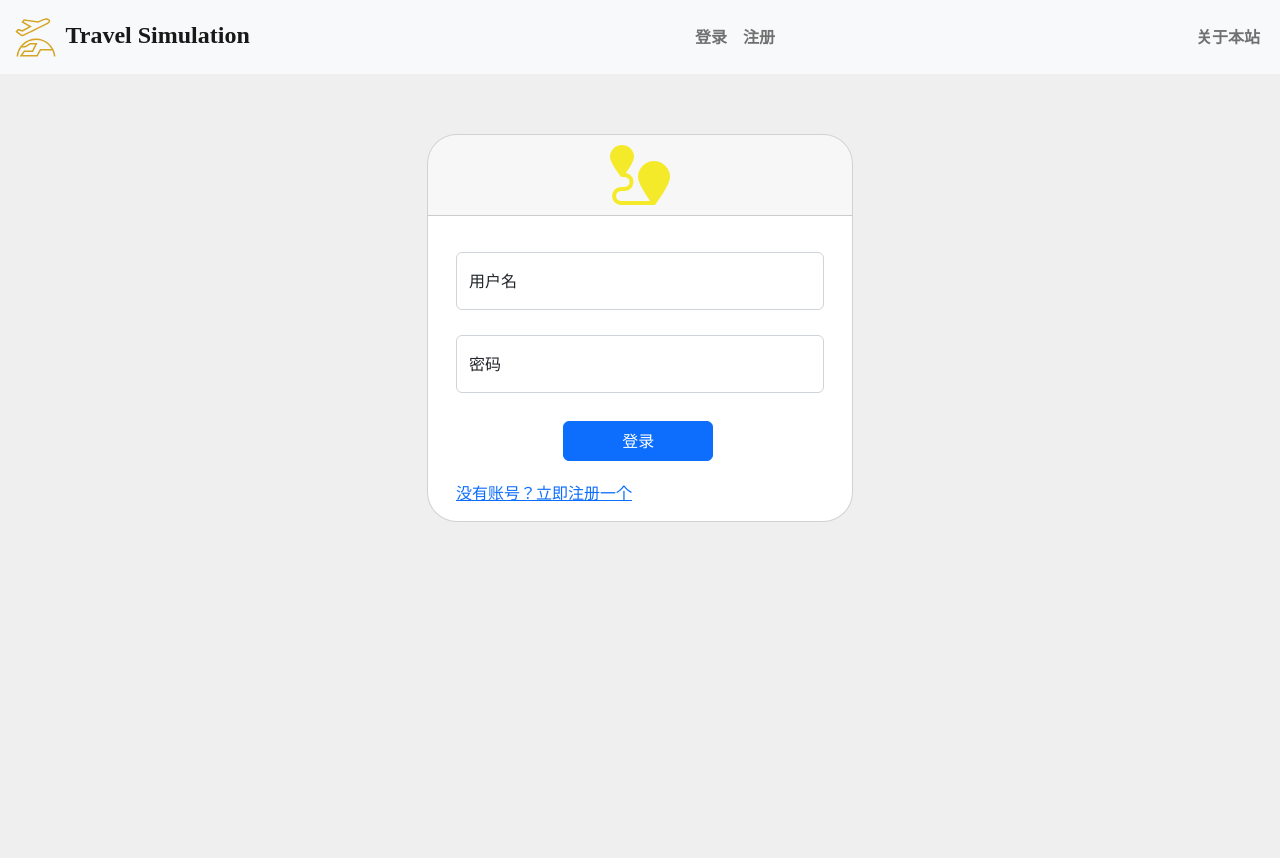
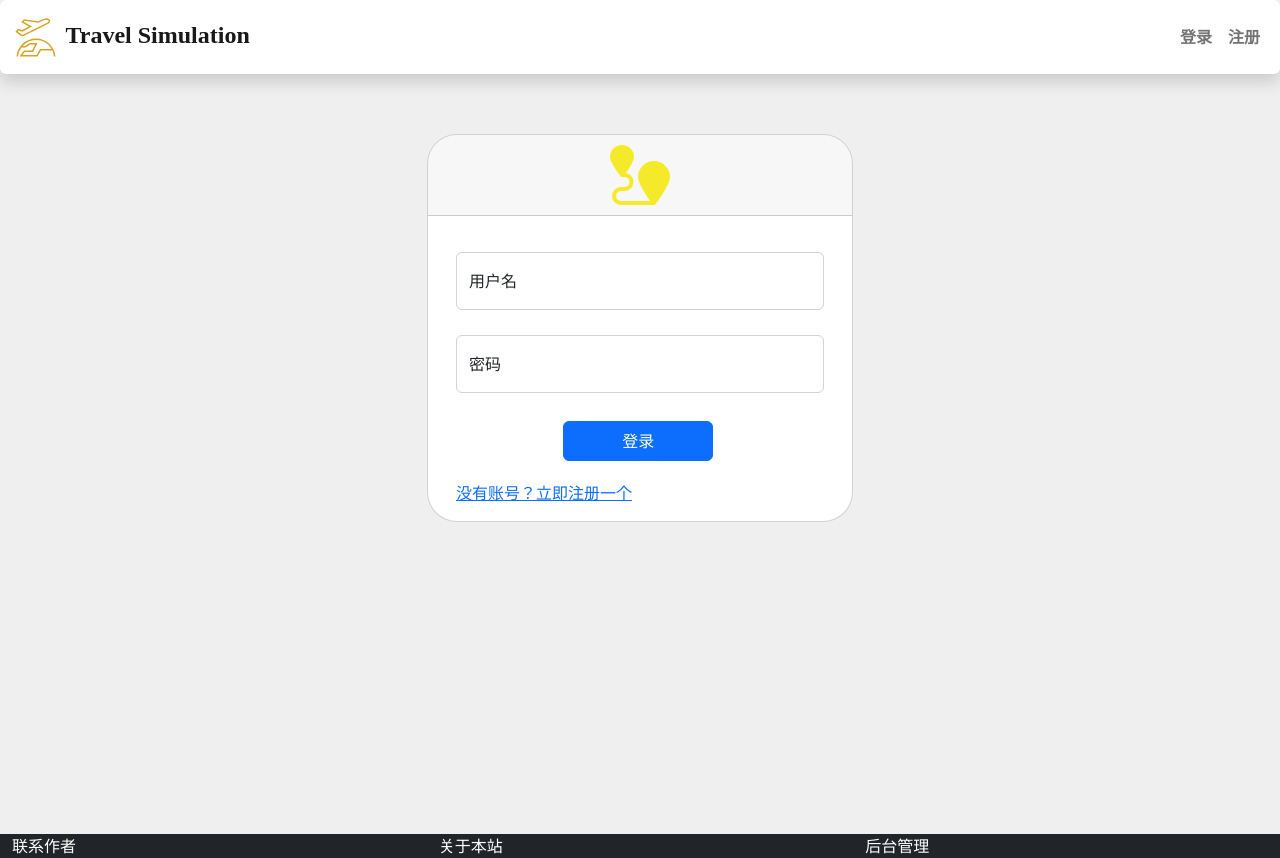
Before and after one commit to lxydamn/TravelSimulation, a Vue app in the folder web/: page /user/login in a window 1280 px wide. Before the commit the page ends 800 px from the top, so only its background shows below. Built offline with nearby package versions, Linux system fonts and the light colour scheme.

Commit message:
更新底部导航栏、优化顶部导航栏

```diff
--- a/web/src/App.vue
+++ b/web/src/App.vue
@@ -1,16 +1,21 @@
 <template>
-  <NavBar />
-  <router-view></router-view>
+  <NavBar></NavBar>
+  <div class="cardContainer">
+    <router-view></router-view>
+  </div>
+  <FootBar></FootBar>
+
 </template>
 
 <script>
 import NavBar from './components/NavBar.vue'
+import FootBar from '@/components/FootBar'
 import "bootstrap/dist/css/bootstrap.min.css"
 import "bootstrap/dist/js/bootstrap"
 
 export default {
    components: {
-     NavBar,
+     NavBar,FootBar,
    },
 }
 
@@ -20,4 +25,8 @@ body{
   background-size: 100%;
   background-color: #EFEFEF;
 }
+
+.cardContainer{
+  height: 700px;
+}
 </style>
--- /dev/null
+++ b/web/src/components/FootBar.vue
@@ -0,0 +1,34 @@
+<template>
+    <div class="container-fluid bg-dark">
+      <div class="row">
+        <div class="col">
+          <a class="myInfo">联系作者</a>
+        </div>
+        <div class="col">
+          <router-link :to="{name:'introduce'}" style="text-decoration: none">
+            <a class="myInfo"> 关于本站 </a>
+          </router-link>
+        </div>
+        <div class="col">
+          <a class="myInfo"> 后台管理</a>
+        </div>
+      </div>
+    </div>
+</template>
+<script>
+
+</script>
+
+<style>
+
+.myInfo{
+  color: #FFFFFF;
+  cursor: pointer;
+  text-decoration: none;
+}
+.myInfo:hover{
+  color:#B9BBBE;
+  cursor: pointer;
+  text-decoration: none;
+}
+</style>
--- a/web/src/components/LoginCard.vue
+++ b/web/src/components/LoginCard.vue
@@ -1,7 +1,7 @@
 <template>
   <div class="container">
     <div class="card">
-      <div class="card-header" style="text-align: center">
+      <div class="card-header">
         <img src="@/assets/logo.png" alt="图片加载失败">
       </div>
       <div class="card-body">
@@ -22,6 +22,7 @@
 }
 .card-header{
   border-radius: 30px 30px 0px 0px;
+  text-align: center;
 }
 .card{
   border-radius: 30px;
--- a/web/src/components/NavBar.vue
+++ b/web/src/components/NavBar.vue
@@ -1,6 +1,5 @@
 <template>
-<nav class="navbar navbar-expand-lg navbar-light bg-light">
-
+<nav class="navbar navbar-expand-lg navbar-light bg-light shadow bg-body rounded">
   <div class="container-fluid">
     <div class="navbar-brand">
       <svg class="icon" viewBox="0 0 1024 1024" xmlns="http://www.w3.org/2000/svg"
@@ -8,7 +7,6 @@
                                         fill="#d5a422"></path></svg>
       <router-link class="navbar-brand" :to="{name:'home'}"> Travel Simulation </router-link>
     </div>
-
 
 
     <ul class="navbar-nav" v-if="$store.state.user.is_login">
@@ -32,18 +30,13 @@
           登录
         </router-link>
       </li>
-      <li class="nav-item">
+      <li :class="router_name">
         <router-link class="nav-link" :to="{name: 'user_register'}" role="button">
           注册
         </router-link>
       </li>
     </ul>
 
-    <ul class="navbar-nav">
-      <li>
-        <router-link :class="router_name == 'introduce' ? 'nav-link active' : 'nav-link'" :to="{name:'introduce'}"> 关于本站 </router-link>
-      </li>
-    </ul>
   </div>
 </nav>
 
@@ -59,14 +52,14 @@ export default {
   setup() {
     const store = useStore();
     const route = useRoute();
-    let route_name = computed(() => route.name)
+    let router_name = computed(() => route.name)
 
     const logout = () => {
       store.dispatch("logout");
     }
 
     return {
-      route_name,
+      router_name,
       logout
     }
   }
```
Also changed, not shown: 1 other file (tests, documents, lock files or other folders).
